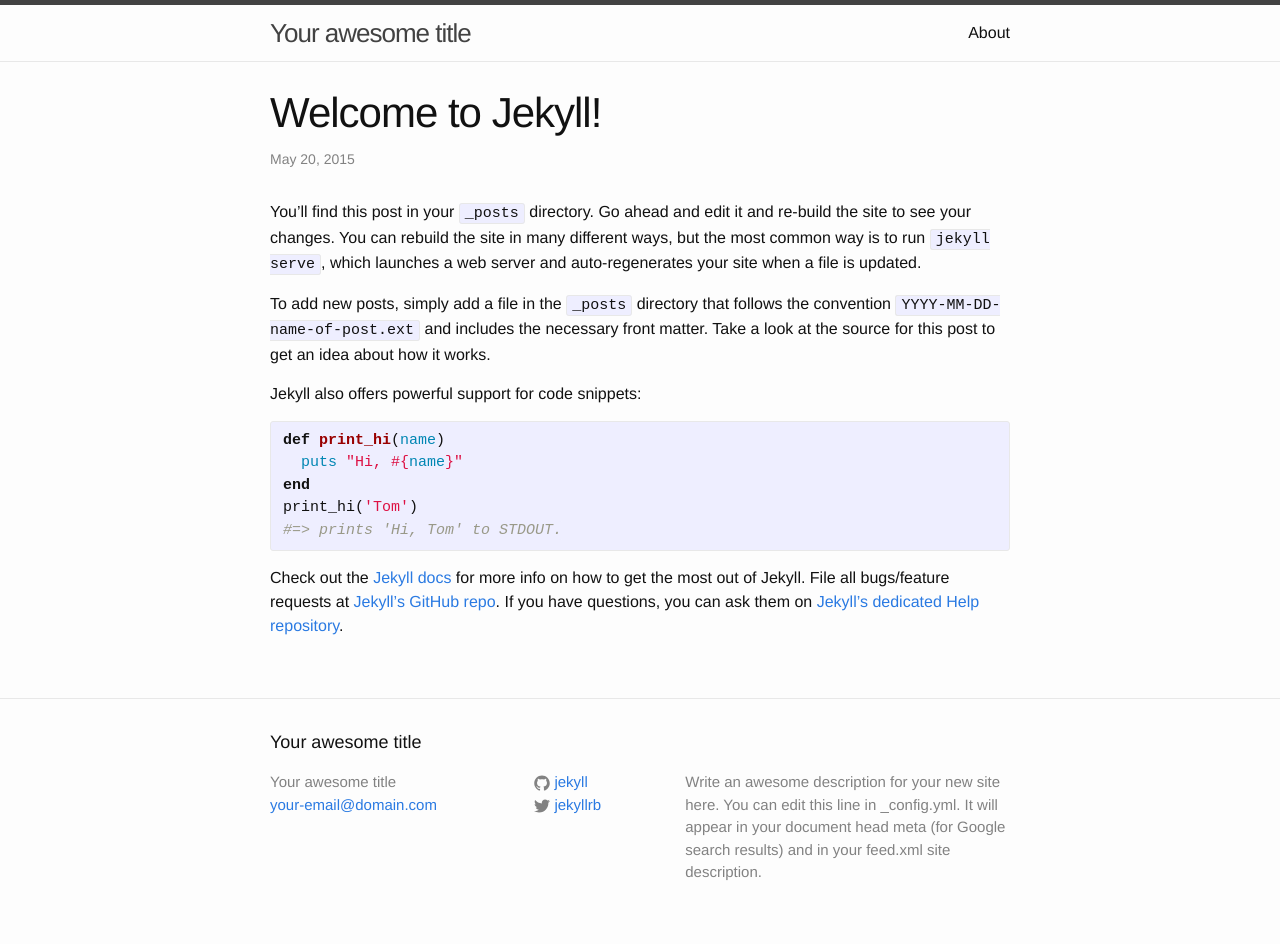
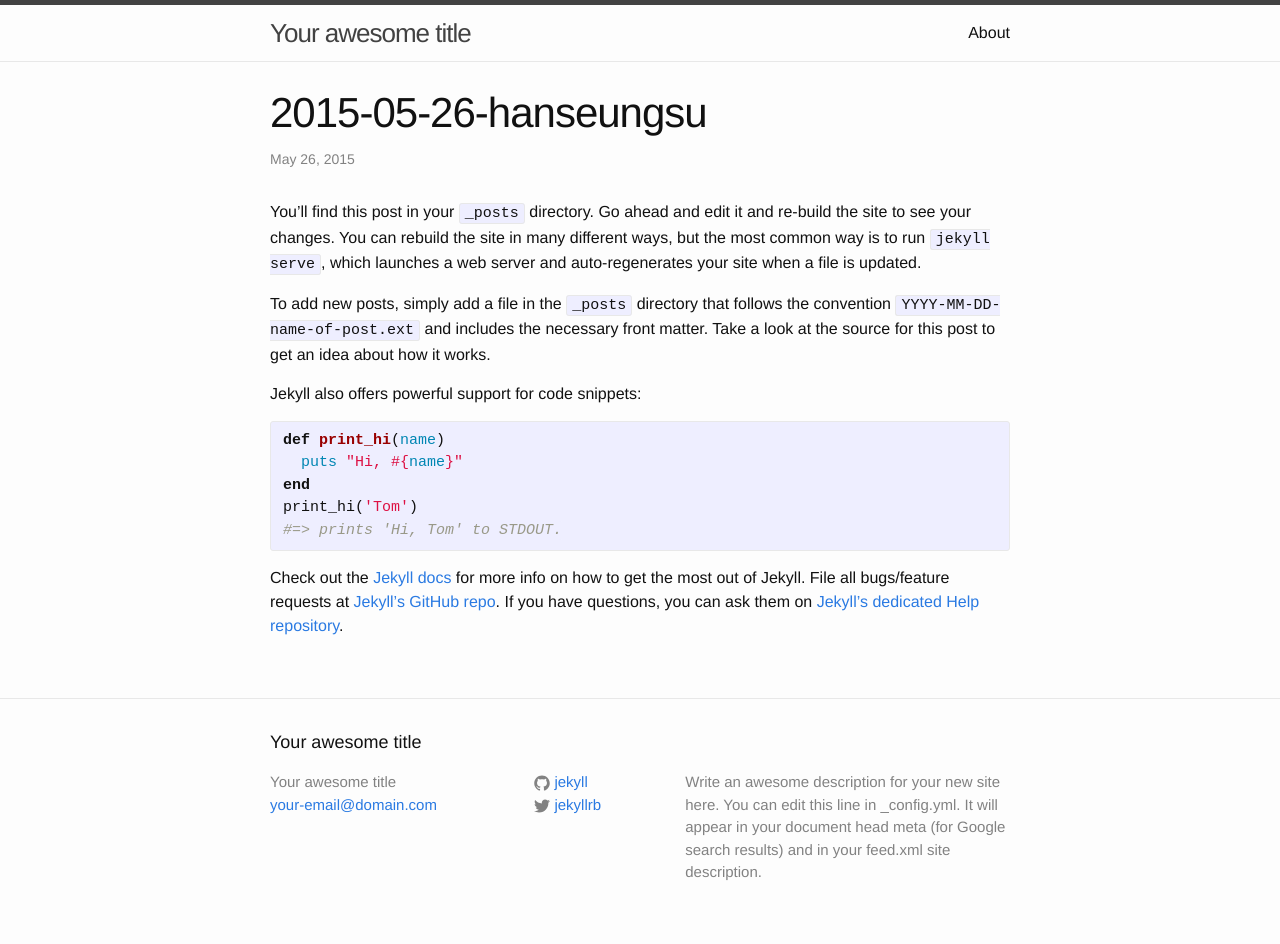
Before and after one commit to forhobby/forhobby.github.com, a Jekyll site: the page built from _posts/2015-05-26-hanseungsu.md, in a window 1280 px wide. Built offline with Jekyll 4.4.1, drawn with Linux system fonts in a browser that asks for light colours.

Commit message:
Update 2015-05-26-hanseungsu.md

```diff
--- a/_posts/2015-05-26-hanseungsu.md
+++ b/_posts/2015-05-26-hanseungsu.md
@@ -1,7 +1,7 @@
 ---
 layout: post
-title:  "Welcome to Jekyll!"
-date:   2015-05-20 12:19:25
+title:  "2015-05-26-hanseungsu"
+date:   2015-05-26 12:19:25
 categories: jekyll update
 ---
 You’ll find this post in your `_posts` directory. Go ahead and edit it and re-build the site to see your changes. You can rebuild the site in many different ways, but the most common way is to run `jekyll serve`, which launches a web server and auto-regenerates your site when a file is updated.
```
